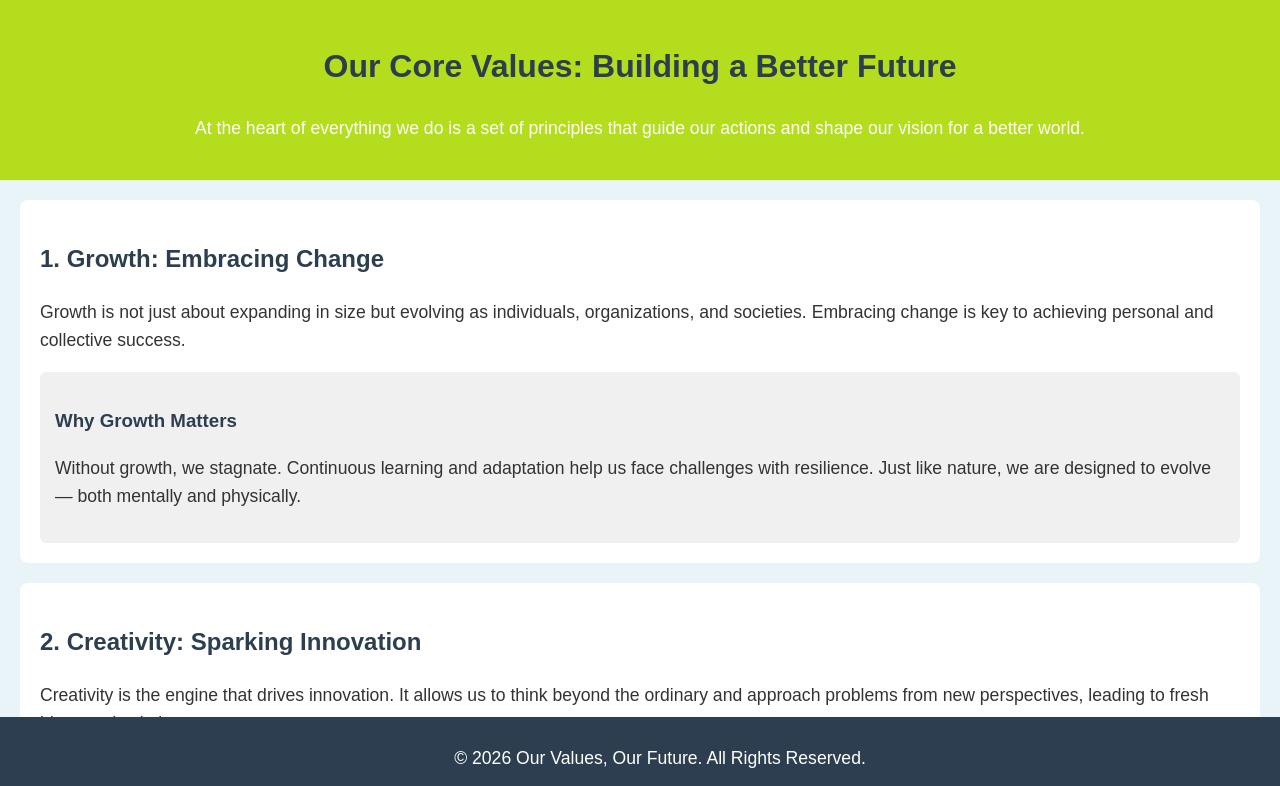
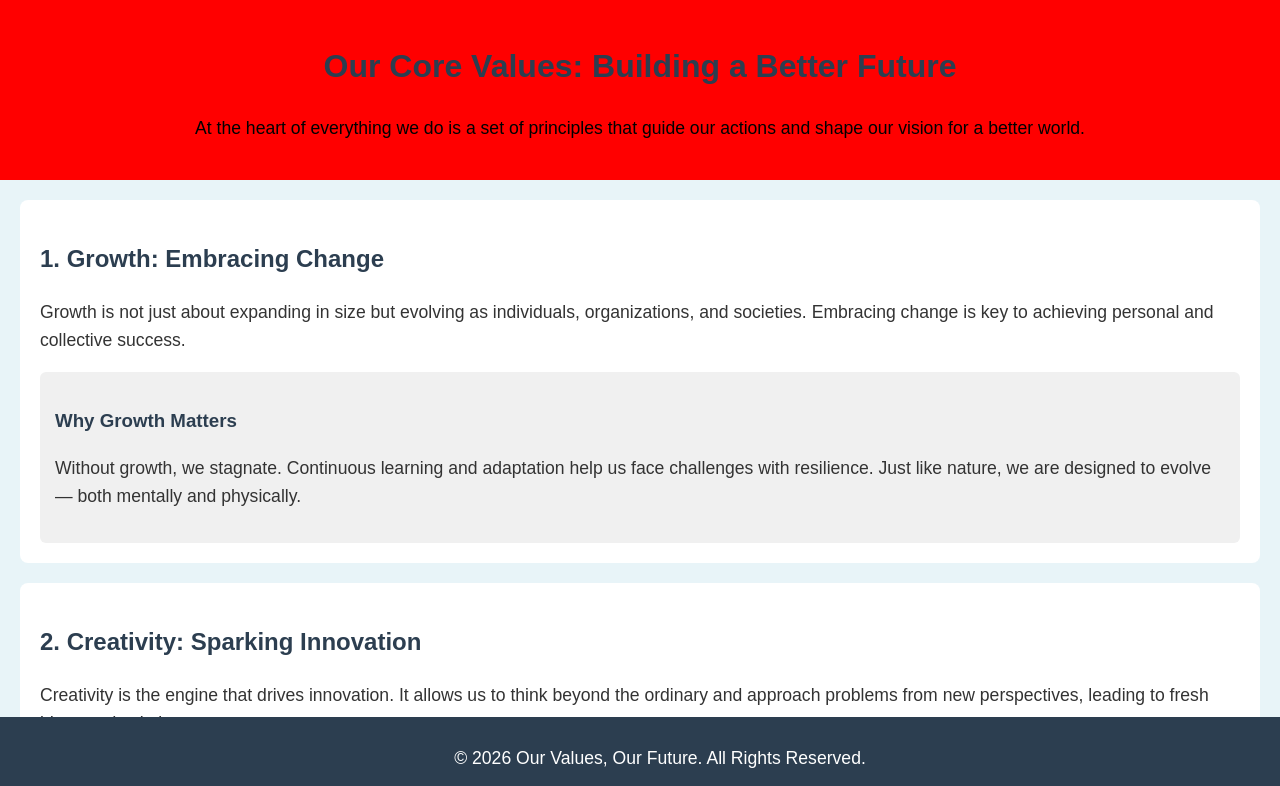
Before and after one commit to cdot-anish/Project-html, a plain HTML site: page index.html in a window 1280 px wide. Shown: the top 786 px of the page. Drawn offline with Linux system fonts and the light colour scheme.

Commit message:
index.html updated

```diff
--- a/index.html
+++ b/index.html
@@ -15,8 +15,8 @@
             color: #333;
         }
         header {
-            background-color: #b3dd1d;
-            color: #fff;
+            background-color: #ff0000;
+            color: #000000;
             padding: 20px;
             text-align: center;
         }
```
